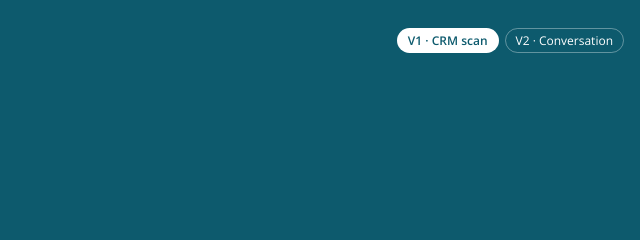
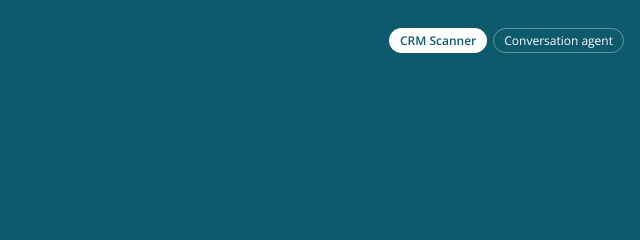
Before and after one commit to chrischrisjnr/lendi-demo, a plain HTML site: page demo/index.html in a window 1280 px wide. Shown: the top 240 px of the page, 640-1280 px from the left. Drawn offline with nearby package versions, Linux system fonts and the light colour scheme.

Commit message:
Rename demo tabs to CRM Scanner and Conversation agent
Co-Authored-By: Claude Opus 5.5 <noreply@anthropic.com>

```diff
--- a/demo/index.html
+++ b/demo/index.html
@@ -158,7 +158,7 @@ footer { margin-top: 20px; color: var(--muted); font-size: 12px; max-width: 90ch
 <body>
 
 <div class="band"><div class="band-inner">
-  <nav class="versions" aria-label="Demo versions"><span aria-current="page">V1 · CRM scan</span><a href="../v2/">V2 · Conversation</a></nav>
+  <nav class="versions" aria-label="Demo versions"><span aria-current="page">CRM Scanner</span><a href="../v2/">Conversation agent</a></nav>
   <header>
     <div>
       <span class="concept">Concept demo · not an official Lendi product</span>
```
Also changed, not shown: v2/index.html (+1 -1 lines), 1 other file.
